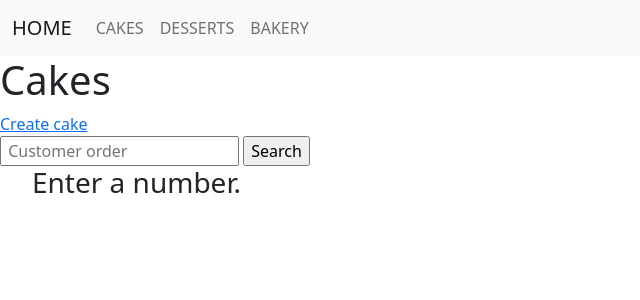
After one commit to Alejandrojlealr/ProyectoFinalCoder, a Django app: page /cakes/ in a window 1280 px wide. The commit adds this page. Shown: the top 300 px of the page, without its empty margins (0-640 px from the left). Run offline with Django 3.2, Linux system fonts and the light colour scheme; data that the repository does not hold is empty.

Commit message:
Agregado de formularios para crear y buscar en base de datos

```diff
--- /dev/null
+++ b/AppPfinalcoder/templates/AppPfinalcoder/cakes.html
@@ -0,0 +1,31 @@
+{% extends 'AppPfinalcoder/home.html' %}
+
+{% block head %}
+    <title>CAKES</title>
+{% endblock head %}
+
+
+{% block body %}
+    <h1>Cakes</h1> <a href= {% url 'Create_cakes' %}>Create cake</a>
+
+    <form action={% url 'Cakes' %} method="GET">
+        <input typ="text" name="order" placeholder=" Customer order"/>
+        <input type ="submit" value="Search"/>
+    </form>
+
+    <ul>
+    {% if  cakes %}
+        {% for cake in cakes %}
+            <li>
+                {{cake}}
+            </li>
+        {% endfor %}
+    {% elif error%}
+        <h3>{{error}}</h3>
+    {% else %}
+        <h3> Order don't exist</h3>
+    {% endif %}
+    </ul>
+
+
+{% endblock body %}
--- a/AppPfinalcoder/templates/AppPfinalcoder/home.html
+++ b/AppPfinalcoder/templates/AppPfinalcoder/home.html
@@ -4,9 +4,41 @@
     <meta charset="UTF-8">
     <meta http-equiv="X-UA-Compatible" content="IE=edge">
     <meta name="viewport" content="width=device-width, initial-scale=1.0">
-    <title>HOME</title>
+    <link href="https://cdn.jsdelivr.net/npm/bootstrap@5.1.3/dist/css/bootstrap.min.css" rel="stylesheet" integrity="sha384-1BmE4kWBq78iYhFldvKuhfTAU6auU8tT94WrHftjDbrCEXSU1oBoqyl2QvZ6jIW3" crossorigin="anonymous">
+    <script src="https://cdn.jsdelivr.net/npm/bootstrap@5.1.3/dist/js/bootstrap.bundle.min.js" integrity="sha384-ka7Sk0Gln4gmtz2MlQnikT1wXgYsOg+OMhuP+IlRH9sENBO0LRn5q+8nbTov4+1p" crossorigin="anonymous"></script>
+
+    {% block head %}
+
+    {% endblock head %}
+
+
+    <!--<title>HOME</title>-->
+
 </head>
 <body>
-    <h1>home</h1>
+
+<nav class="navbar navbar-expand-lg navbar-light bg-light">
+  <div class="container-fluid">
+    <a class="navbar-brand" href={% url 'home' %}>HOME</a>
+    <button class="navbar-toggler" type="button" data-bs-toggle="collapse" data-bs-target="#navbarNavAltMarkup" aria-controls="navbarNavAltMarkup" aria-expanded="false" aria-label="Toggle navigation">
+      <span class="navbar-toggler-icon"></span>
+    </button>
+    <div class="collapse navbar-collapse" id="navbarNavAltMarkup">
+      <div class="navbar-nav">
+        <!--<a class="nav-link active" aria-current="page" href="#">Home</a>-->
+        <a class="nav-link" href={% url 'Cakes' %}>CAKES</a>
+        <a class="nav-link" href={% url 'Desserts' %}>DESSERTS</a>
+        <a class="nav-link" href={% url 'Bakery' %}>BAKERY</a>
+      </div>
+    </div>
+  </div>
+</nav>
+
+
+    {% block body %}
+
+    {% endblock body %}
+
+
 </body>
 </html>
--- a/AppPfinalcoder/urls.py
+++ b/AppPfinalcoder/urls.py
@@ -1,8 +1,12 @@
 from django.urls.conf import path
 #import views
-from .views import home
+from .views import home, cakes, desserts, bakery, create_cake
 
 urlpatterns = [
     #path('', views.home, name='home')
-    path('', home, name='home')
+    path('', home, name='home'),
+    path('cakes/', cakes, name='Cakes' ),
+    path('cakes/create', create_cake, name='Create_cakes' ),
+    path('deserts/', desserts, name='Desserts'),
+    path('bakery/', bakery, name='Bakery')
 ]
--- a/AppPfinalcoder/views.py
+++ b/AppPfinalcoder/views.py
@@ -1,6 +1,82 @@
+#from django.core.checks.messages import ERROR
 from django.http.response import HttpResponse
-from django.shortcuts import render
+from django.shortcuts import redirect, render
+
+from AppPfinalcoder.forms import CakesForm
+from .models import Bakery, Cakes, Dessert
+from .forms import CakesForm
 
 # Create your views here.
+
+
 def home(request):
     return render (request, 'AppPfinalcoder/home.html', {})
+#___________________________________________________________________
+
+# views Cakes
+
+def cakes(request):
+    cakes = None
+    error = None
+    if request.method == 'GET':
+        order = request.GET.get('order', '')
+        if order == '':
+            cakes = Cakes.objects.all()
+        try:
+            order = int(order)
+            cakes = Cakes.objects.filter(order=order)
+        except:
+            error = 'Enter a number.'
+    return render (request, 'AppPfinalcoder/cakes.html', {'cakes':cakes, 'error': error})
+
+#view create_cake
+
+def create_cake(request):
+    if request.method == 'POST':
+        form = CakesForm(request.POST)
+
+        if form.is_valid():
+            dat_a = form.cleaned_data
+            cakes = Cakes(order=dat_a['order'], fullname=dat_a['fullname'], address=dat_a['address'], phone=dat_a['phone'], email=dat_a['email'], product=dat_a['product'], units=dat_a['units'])
+            cakes.save()
+            return redirect('Cakes')
+
+
+    form = CakesForm()
+    return render(request, 'AppPfinalcoder/form_cakes.html', {'form': form})
+
+#__________________________________________________________________________________________
+
+#VIEW DESSERTS
+
+def desserts(request):
+    desserts = None
+    error = None
+    if request.method == 'GET':
+        order = request.GET.get('order', '')
+        if order == '':
+            desserts = Dessert.objects.all()
+        try:
+            order = int(order)
+            desserts = Dessert.objects.filter(order=order)
+        except:
+            error = 'Enter a number.'
+    return render (request, 'AppPfinalcoder/desserts.html', {'desserts': desserts, 'error': error})
+
+#_______________________________________________________________________________________________________________
+
+#VIEW BAKERY
+
+def bakery(request):
+    bakery = None
+    error = None
+    if request.method == 'GET':
+        order = request.GET.get('order', '')
+        if order == '':
+            bakery = Bakery.objects.all()
+        try:
+            order = int(order)
+            bakery = Bakery.objects.filter(order=order)
+        except:
+            error = 'Enter a number.'
+    return render (request, 'AppPfinalcoder/bakery.html', {'bakery': bakery, 'error': error})
```
Also changed, not shown: AppPfinalcoder/forms.py (added, +11 -0 lines), AppPfinalcoder/models.py (+12 -0 lines), AppPfinalcoder/templates/AppPfinalcoder/bakery.html (added, +30 -0 lines), AppPfinalcoder/templates/AppPfinalcoder/desserts.html (added, +30 -0 lines), AppPfinalcoder/templates/AppPfinalcoder/form_cakes.html (added, +17 -0 lines), AppPfinalcoder/migrations/0002_auto_20211128_1313.py (added).
